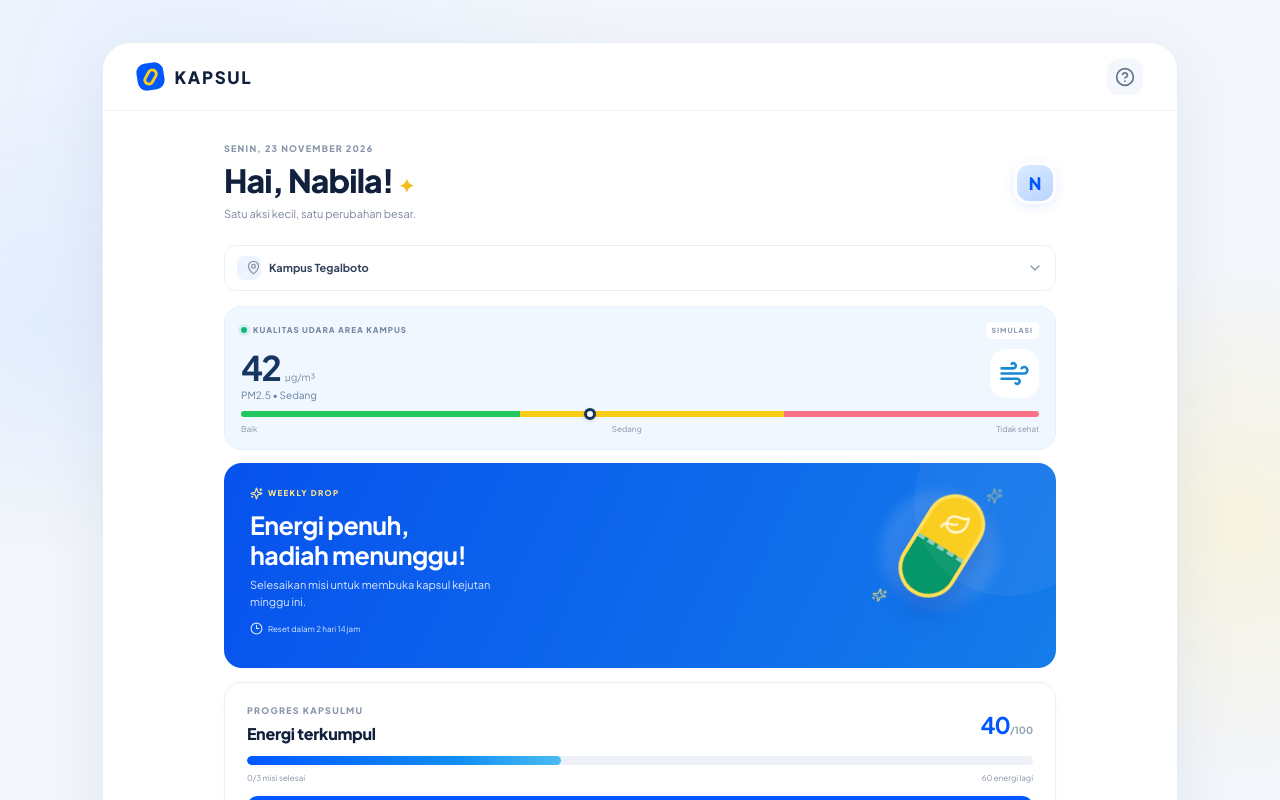
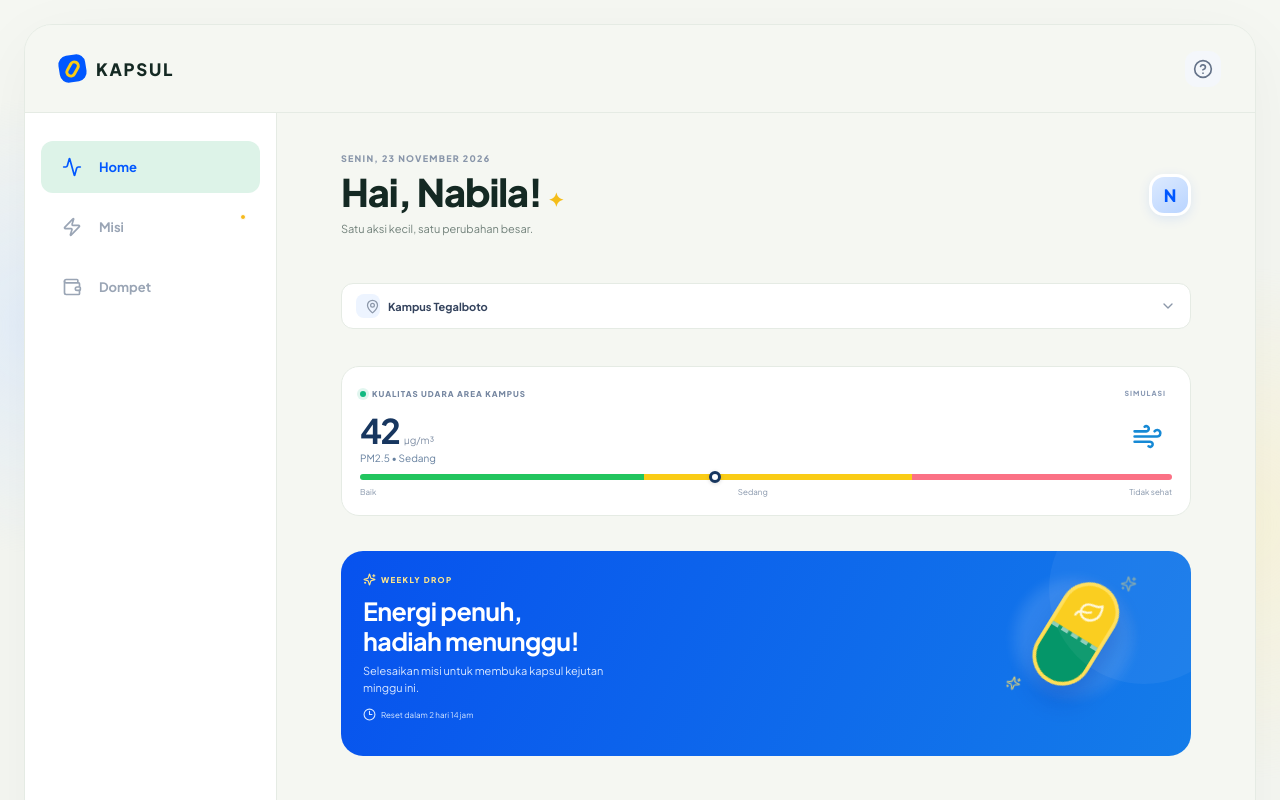
Before and after one commit to nabilagx/kapsul, a Next.js app: page / in a window 1280 px wide. Shown: the top 800 px of the page. Built offline with nearby package versions, Linux system fonts and the light colour scheme.

Commit message:
Make KAPSUL responsive across phone tablet and desktop

```diff
--- a/src/app/globals.css
+++ b/src/app/globals.css
@@ -230,3 +230,103 @@ input[type=range]{width:100%;accent-color:var(--blue);margin:9px 0 3px}
 }
 @media(min-width:1100px){.app-content{max-width:900px}.app-shell{padding:42px 8vw}.phone-frame{min-height:calc(100vh - 84px)}}
 @media(prefers-reduced-motion:reduce){*,*::before,*::after{animation-duration:.01ms!important;animation-iteration-count:1!important;scroll-behavior:auto!important;transition-duration:.01ms!important}}
+
+
+/* Responsive layout aligned to the KAPSUL Figma canvas */
+:root{--blue:#0057ff;--green:#10b981;--ink:#142923;--muted:#71817a;--line:#e5ebe4;--paper:#f5f7f2;--gold:#facc15}
+html{background:var(--paper);scroll-behavior:smooth}
+body{margin:0;background:var(--paper);color:var(--ink)}
+button,input{font:inherit}
+button{cursor:pointer;touch-action:manipulation}
+button:disabled{cursor:not-allowed;opacity:.55;transform:none!important}
+button:focus-visible,a:focus-visible,input:focus-visible{outline:3px solid #0057ff66;outline-offset:3px}
+.app-shell{min-height:100dvh;display:flex;justify-content:center;align-items:stretch;padding:0;background:var(--paper);overflow:visible}
+.phone-frame{width:100%;max-width:100%;min-height:100dvh;border:0;border-radius:0;box-shadow:none;background:var(--paper);overflow:visible;display:flex;flex-direction:column}
+.topbar{height:auto;min-height:76px;padding:16px clamp(18px,4vw,48px);background:var(--paper);border-bottom:1px solid #e5ebe4;position:sticky;top:0;z-index:6}
+.app-content{width:100%;max-width:1180px;margin:0 auto;padding:24px clamp(18px,4vw,48px) 112px;box-sizing:border-box;animation:none}
+.welcome-row{align-items:center}
+.welcome-row h1,.page-intro h1{font-size:clamp(26px,3vw,38px);letter-spacing:-1.1px;line-height:1.12}
+.campus-select{width:100%;max-width:100%;min-height:44px;border:1px solid var(--line);background:#fff;border-radius:12px;padding:10px 14px}
+.air-card{background:#fff;border:1px solid var(--line);border-radius:18px;padding:18px}
+.drop-card{border-radius:22px;min-height:180px;padding:22px}
+.energy-card{background:#fff;border-color:var(--line);border-radius:18px}
+.impact-grid{grid-template-columns:repeat(2,minmax(0,1fr))}
+.impact-card{background:#fff}
+.bottom-nav{position:fixed;left:50%;right:auto;bottom:0;transform:translateX(-50%);width:min(100%,1180px);height:76px;box-sizing:border-box;padding:8px 18px calc(8px + env(safe-area-inset-bottom));border-radius:0;border:1px solid var(--line);border-bottom:0;box-shadow:0 -8px 24px #1429230a;z-index:8}
+.bottom-nav button{min-height:48px;border-radius:12px}
+.bottom-nav button.active span{background:#ddf3e8}
+.mission-card,.voucher-card,.energy-card,.impact-card,.receipt-button{background:#fff;border-color:var(--line);border-radius:18px}
+.mission-card{grid-template-columns:42px minmax(0,1fr) auto;gap:14px}
+.voucher-card{min-height:130px}
+.modal-backdrop{align-items:center;padding:20px}
+.modal-sheet{border-radius:24px;max-height:min(86dvh,760px);width:min(100%,520px);box-shadow:0 24px 90px #0b192c30}
+.modal-close{border:0;background:#f3f6f3;border-radius:50%;width:38px;height:38px;display:grid;place-items:center}
+@media(min-width:640px){
+ .app-shell{padding:24px}
+ .phone-frame{min-height:calc(100dvh - 48px);max-width:1440px;border:1px solid #e5ebe4;border-radius:28px;overflow:hidden;box-shadow:0 18px 70px #1429230c}
+ .topbar{position:relative;min-height:88px;padding:18px 34px}
+ .app-content{padding:28px 34px 110px}
+ .welcome-row{margin-bottom:20px}
+ .drop-card{min-height:205px}
+ .impact-grid{gap:16px}
+ .mission-card{padding:20px}
+ .bottom-nav{width:calc(min(100%,1440px) - 2px);bottom:24px;border:1px solid var(--line);border-radius:18px;box-shadow:0 10px 36px #14292314}
+}
+@media(min-width:900px){
+ .phone-frame{display:grid;grid-template-columns:232px minmax(0,1fr);grid-template-rows:auto minmax(0,1fr);align-content:start}
+ .topbar{grid-column:1/-1;grid-row:1}
+ .app-content{grid-column:2;grid-row:2;max-width:none;width:100%;padding:34px clamp(28px,4vw,64px) 54px}
+ .bottom-nav{grid-column:1;grid-row:2;position:sticky;left:auto;right:auto;bottom:auto;transform:none;width:100%;height:auto;min-height:calc(100dvh - 140px);align-self:stretch;border:0;border-right:1px solid var(--line);border-radius:0;box-shadow:none;background:#fff;display:flex;flex-direction:column;justify-content:flex-start;gap:8px;padding:28px 16px;z-index:2}
+ .bottom-nav button{width:100%;height:52px;min-height:52px;flex-direction:row;justify-content:flex-start;gap:14px;padding:0 18px;border-radius:12px}
+ .bottom-nav button span{width:26px;height:28px}
+ .bottom-nav button small{font-size:13px}
+ .bottom-nav button.active{background:#ddf3e8;color:var(--blue)}
+ .bottom-nav button.active span{background:transparent;width:26px}
+ .bottom-nav button i{top:13px;right:14px}
+ .welcome-row{margin-bottom:24px}
+ .page-home{display:grid;grid-template-columns:minmax(0,1.35fr) minmax(300px,.9fr);gap:18px 22px;align-content:start}
+ .page-home>.welcome-row,.page-home>.campus-select,.page-home>.campus-menu,.page-home>.air-card,.page-home>.drop-card{grid-column:1/-1}
+ .page-home>.energy-card{grid-column:1}
+ .page-home>.impact-heading{grid-column:2;grid-row:6}
+ .page-home>.impact-grid{grid-column:2;grid-row:7;align-self:start}
+ .page-home>.disclaimer{grid-column:2;grid-row:8}
+ .page-home>.energy-card{grid-row:6 / span 3}
+ .page-home>.drop-card{grid-row:4}
+ .page-home>.air-card{grid-row:3}
+ .page-home>.campus-select{grid-row:2}
+ .page-home>.welcome-row{grid-row:1}
+ .page-missions,.page-wallet{max-width:1120px}
+ .page-missions{display:grid;grid-template-columns:repeat(2,minmax(0,1fr));gap:16px}
+ .page-missions>.page-intro,.page-missions>.mission-progress,.page-missions>.tip-card{grid-column:1/-1}
+ .page-missions>.mission-card{margin:0}
+ .page-wallet{display:grid;grid-template-columns:repeat(2,minmax(0,1fr));gap:16px}
+ .page-wallet>.page-intro,.page-wallet>.wallet-summary,.page-wallet>.section-head,.page-wallet>.receipt-button,.page-wallet>.wallet-note{grid-column:1/-1}
+ .page-wallet>.voucher-card{margin:0}
+ .page-wallet>.section-head:nth-of-type(2){grid-column:1/-1}
+}
+@media(min-width:1200px){
+ .phone-frame{grid-template-columns:252px minmax(0,1fr)}
+ .app-content{padding:40px clamp(40px,5vw,80px) 64px}
+ .page-home{grid-template-columns:minmax(0,1.3fr) minmax(340px,.8fr);gap:22px 28px}
+ .page-missions{grid-template-columns:repeat(3,minmax(0,1fr))}
+ .page-missions>.page-intro,.page-missions>.mission-progress,.page-missions>.tip-card{grid-column:1/-1}
+ .page-wallet{grid-template-columns:repeat(2,minmax(0,1fr));gap:18px 24px}
+}
+@media(max-width:639px){
+ .app-shell{padding:0}
+ .phone-frame{min-height:100dvh}
+ .topbar{min-height:68px;padding:12px 18px}
+ .app-content{padding:20px 18px calc(100px + env(safe-area-inset-bottom))}
+ .welcome-row{gap:12px}
+ .welcome-row h1{font-size:27px}
+ .drop-card{min-height:174px;padding:17px 15px}
+ .drop-copy{width:68%}
+ .capsule-art{right:4px}
+ .energy-card{padding:16px}
+ .mission-card{grid-template-columns:36px minmax(0,1fr) auto;padding:13px;gap:10px}
+ .mission-icon{width:36px;height:36px}
+ .bottom-nav{bottom:0}
+ .modal-backdrop{align-items:flex-end;padding:0}
+ .modal-sheet{border-radius:24px 24px 0 0;max-height:90dvh;padding:30px 20px calc(24px + env(safe-area-inset-bottom))}
+}
+@media(prefers-reduced-motion:reduce){.app-content,.air-card,.drop-card,.energy-card,.impact-card,.mission-card,.voucher-card{animation:none!important}}
```
